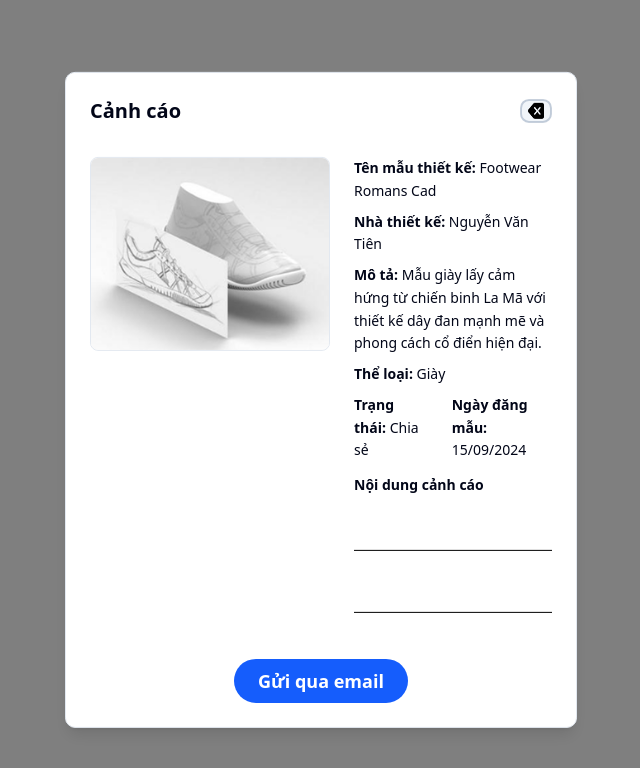
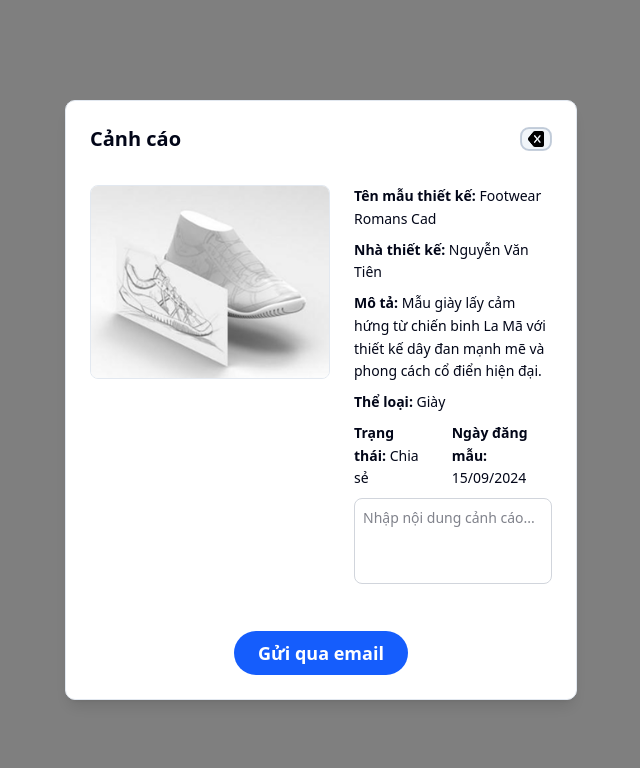
Before and after one commit to rhy221/fe-store, a Next.js app: page /design-warning in a window 1280 px wide. Shown: the top 768 px of the page, without its empty margins (319-959 px from the left). Built offline with nearby package versions, Linux system fonts and the light colour scheme.

Commit message:
update textarea for design warning

```diff
--- a/app/design-warning/page.tsx
+++ b/app/design-warning/page.tsx
@@ -66,18 +66,11 @@ export default function WarningDialog() {
               <InfoRow label="Trạng thái" value={design.status} />
               <InfoRow label="Ngày đăng mẫu" value={design.datePosted} />
             </div>
-
-            <p className="font-semibold mt-3">Nội dung cảnh cáo</p>
             <textarea
-              rows={2}
-              className="w-full border-0 border-b border-black resize-none focus:outline-none focus:ring-0"
-              placeholder=""
-            />
-            <textarea
-              rows={2}
-              className="w-full border-0 border-b border-black resize-none focus:outline-none focus:ring-0"
-              placeholder=""
-            />
+              rows={3}
+              className="w-full border border-gray-300 rounded-md p-2 resize-none focus:outline-none focus:ring-2 focus:ring-blue-500"
+              placeholder="Nhập nội dung cảnh cáo..."
+          />
           </div>
         </div>
 
```
